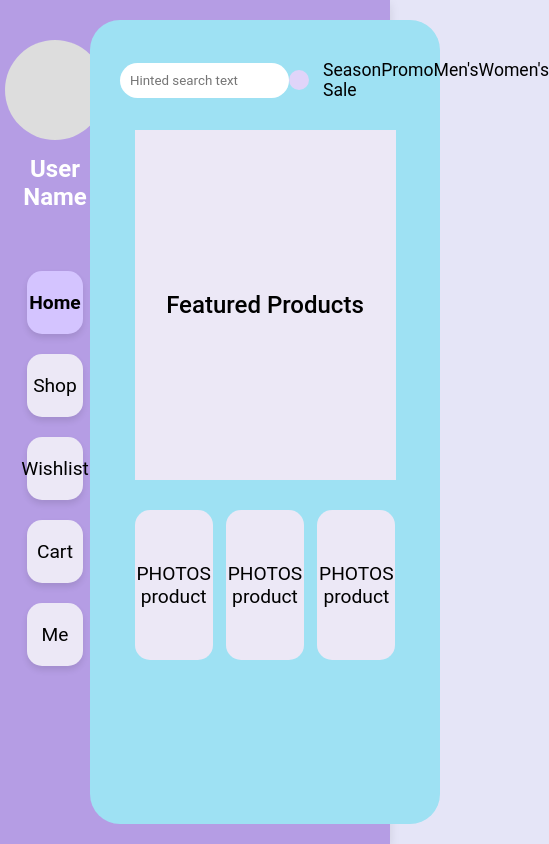
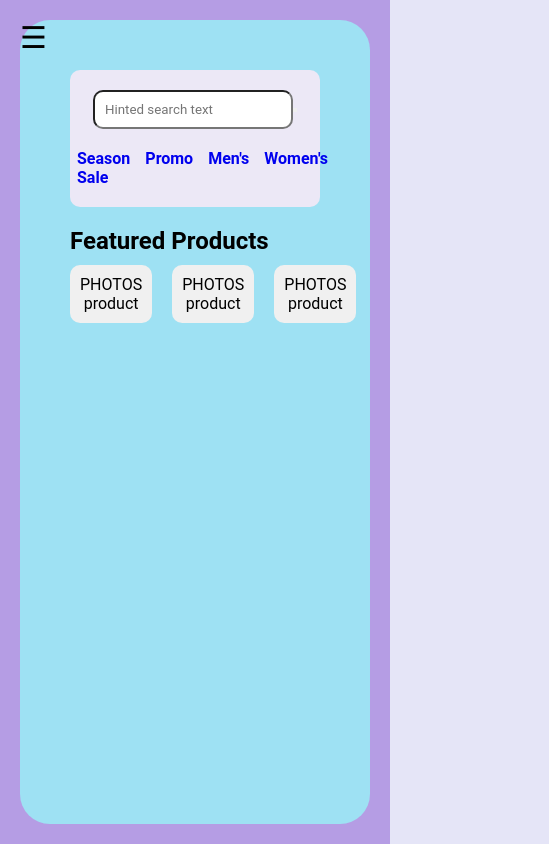
Before and after one commit to kaxanni/ecomms-html-js, a plain HTML site: page frontend/customer_page/customer_home.html in a window 390 px wide. Shown: the whole page, 549 px wide, since content can reach past the window. Drawn offline with Linux system fonts and the light colour scheme.

```diff
--- a/frontend/customer_page/customer_home.html
+++ b/frontend/customer_page/customer_home.html
@@ -7,6 +7,9 @@
     <link rel="stylesheet" href="styles/home_cus.css">
 </head>
 <body>
+    <!-- Add hamburger icon in the header -->
+    <div class="hamburger" onclick="toggleSidebar()">☰</div>
+
     <div class="container">
         <!-- Sidebar -->
         <div class="sidebar">
@@ -56,5 +59,11 @@
             </div>
         </div>
     </div>
+    <script>
+        function toggleSidebar() {
+            document.querySelector('.sidebar').classList.toggle('expanded');
+            document.querySelector('.main-wrapper').classList.toggle('shifted');
+        }
+    </script>
 </body>
 </html>
--- a/frontend/customer_page/styles/cart_cus.css
+++ b/frontend/customer_page/styles/cart_cus.css
@@ -11,7 +11,7 @@
     display: flex;
     justify-content: center;
     align-items: center;
-    height: 100vh; /* Make sure body takes the full screen height */
+    height: 100vh;
 }
 
 /* Violet container encapsulating the blue content */
@@ -19,24 +19,25 @@
     display: flex;
     flex-direction: row;
     background-color: #b59de4;
-    height: 100vh; /* Adjusted height for encapsulation */
-    width: 100vw; /* Set width to 90% of the viewport */
-    border-radius: 0px; /* Rounded corners for violet box */
+    height: 100vh;
+    width: 100%;
+    border-radius: 0px;
     padding: 20px;
-    box-shadow: 0 4px 10px rgba(0, 0, 0, 0.1); /* Slight shadow for depth */
+    box-shadow: 0 4px 10px rgba(0, 0, 0, 0.1);
 }
 
 /* Sidebar styling */
 .sidebar {
     background-color: #b59de4;
-    width: 20%; /* Sidebar takes 20% of the container */
+    width: 20%;
     display: flex;
     flex-direction: column;
     align-items: center;
     padding: 20px 0;
-
+    transition: left 0.3s ease;
 }
 
+/* Profile styling */
 .profile {
     text-align: center;
     margin-bottom: 40px;
@@ -63,7 +64,6 @@
     list-style-type: none;
     padding-left: 0;
     width: 100%;
-
 }
 
 nav ul li {
@@ -73,16 +73,15 @@
 nav ul li a {
     display: flex;
     align-items: center;
-    justify-content: center; /* Center the text inside the buttons */
+    justify-content: center;
     padding: 20px;
     background-color: #ece8f6;
     color: black;
     text-decoration: none;
     border-radius: 15px;
     font-size: 1.2em;
-    width: 100%; /* Full width in the sidebar */
+    width: 100%;
     box-shadow: 0px 4px 6px rgba(0, 0, 0, 0.1);
-    position: relative;
 }
 
 nav ul li a.active {
@@ -96,13 +95,12 @@
 
 /* Main wrapper (blue container) */
 .main-wrapper {
-    width: 100%; /* Main content takes   80% of the container */
+    width: 100%;
+    background-color: #9ee1f3;
+    border-radius: 30px;
+    padding: 30px;
     display: flex;
     flex-direction: column;
-    background-color: #9ee1f3; /* Light blue background */
-    border-radius: 30px;
-    padding: 30px; /* Add padding for better spacing */
-    box-sizing: border-box;
 }
 
 /* Cart grid */
@@ -116,26 +114,25 @@
     background-color: #ece8f6;
     padding: 20px;
     width: 30%;
-    height: 200px;
+    height: 150px;
     margin-bottom: 20px;
     border-radius: 15px;
     display: flex;
     flex-direction: column;
     align-items: center;
-    justify-content: space-between;
+    justify-content: center;
     text-align: center;
 }
 
 .product-photo {
     font-size: 1.2em;
+    margin-bottom: 10px;
 }
-
 .cart-buttons {
     display: flex;
     justify-content: space-between;
     width: 100%;
 }
-
 .cart-buttons button {
     flex: 1;
     padding: 10px;
@@ -151,3 +148,55 @@
 .cart-buttons button:hover {
     background-color: #a58bd2;
 }
+
+.product-details {
+    font-size: 1em;
+}
+
+/* Hamburger Icon */
+.hamburger {
+    display: none;
+    position: absolute;
+    top: 20px;
+    left: 20px;
+    font-size: 30px;
+    cursor: pointer;
+    z-index: 1001;
+}
+
+/* Show the hamburger icon on smaller screens */
+@media (max-width: 768px) {
+    .hamburger {
+        display: block;
+    }
+
+    /* Sidebar styling for small screens */
+    .sidebar {
+        position: fixed;
+        top: 0;
+        left: -250px;
+        width: 250px;
+        height: 100vh;
+        transition: left 0.3s ease;
+        z-index: 1000;
+    }
+
+    /* Sidebar expanded */
+    .sidebar.expanded {
+        left: 0;
+    }
+
+    /* Adjust main content when sidebar is visible */
+    .main-wrapper.shifted {
+        margin-left: 250px;
+    }
+
+    .main-wrapper {
+        width: 100%;
+        overflow-y: auto;
+    }
+
+    .cart-item {
+        width: 100%;
+    }
+}
--- a/frontend/customer_page/styles/home_cus.css
+++ b/frontend/customer_page/styles/home_cus.css
@@ -11,29 +11,27 @@
     display: flex;
     justify-content: center;
     align-items: center;
-    height: 100vh; /* Make sure body takes the full screen height */
+    height: 100vh;
   }
 
-/* Violet container encapsulating the blue content */
   .container {
     display: flex;
     flex-direction: row;
     background-color: #b59de4;
-    height: 100vh; /* Adjusted height for encapsulation */
-    width: 100vw; /* Set width to 90% of the viewport */
-    border-radius: 0px; /* Rounded corners for violet box */
+    height: 100vh;
+    width: 100vw;
     padding: 20px;
-    box-shadow: 0 4px 10px rgba(0, 0, 0, 0.1); /* Slight shadow for depth */
+    box-shadow: 0 4px 10px rgba(0, 0, 0, 0.1);
   }
 
-/* Sidebar styling */
   .sidebar {
     background-color: #b59de4;
-    width: 20%; /* Sidebar takes 20% of the container */
+    width: 20%;
     display: flex;
     flex-direction: column;
     align-items: center;
     padding: 20px 0;
+    transition: left 0.3s ease;
   }
 
   .profile {
@@ -49,11 +47,6 @@
     margin-bottom: 15px;
   }
 
-.sidebar h2 {
-    color: white;
-    font-size: 1.5em;
-}
-
   nav {
     width: 80%;
   }
@@ -62,25 +55,6 @@
     list-style-type: none;
     padding-left: 0;
     width: 100%;
-}
-
-nav ul li {
-    margin: 20px 0;
-}
-
-nav ul li a {
-    display: flex;
-    align-items: center;
-    justify-content: center; /* Center the text inside the buttons */
-    padding: 20px;
-    background-color: #ece8f6;
-    color: black;
-    text-decoration: none;
-    border-radius: 15px;
-    font-size: 1.2em;
-    width: 100%; /* Full width in the sidebar */
-    box-shadow: 0px 4px 6px rgba(0, 0, 0, 0.1);
-    position: relative;
   }
 
   nav ul li a.active {
@@ -92,108 +66,167 @@
     background-color: #c3a6f0;
   }
 
-/* Main content */
+  nav ul li {
+    margin: 20px 0;
+  }
+
+  nav ul li a {
+    display: flex;
+    align-items: center;
+    justify-content: center;
+    padding: 20px;
+    background-color: #ece8f6;
+    color: black;
+    text-decoration: none;
+    border-radius: 15px;
+    font-size: 1.2em;
+    width: 100%;
+    box-shadow: 0px 4px 6px rgba(0, 0, 0, 0.1);
+  }
+
   .main-wrapper {
-    width: 100%; /* Main content takes 80% of the container */
+    width: 100%;
+    display: flex;
+    flex-direction: row;
+    background-color: #9ee1f3;
+    border-radius: 30px;
+    padding: 30px;
+    box-sizing: border-box;
+    justify-content: center;
+    transition: margin-left 0.3s ease;
+  }
+
+  .hamburger {
+    display: none;
+    position: absolute;
+    top: 20px;
+    left: 20px;
+    font-size: 30px;
+    cursor: pointer;
+    z-index: 1001; /* Ensure hamburger is above content */
+  }
+
+  .main-content {
+    width: 100%;
+  }
+
+  .header {
     display: flex;
     flex-direction: column;
-    background-color: #9ee1f3; /* Light blue background */
-    border-radius: 30px;
-    padding: 30px; /* Add padding for better spacing */
-    box-sizing: border-box;
-}
-
-/* Header section (search bar and navbar) */
-.header {
-    display: flex;
-    justify-content: space-between;
+    justify-content: flex-start;
     align-items: center;
+    padding: 20px;
+    background-color: #ece8f6;
+    border-radius: 10px;
     width: 100%;
-    margin-bottom: 20px;
   }
 
   .search-bar {
+    width: 100%;
     display: flex;
+    justify-content: center;
     align-items: center;
-    width: 65%; /* Adjust width for the search bar */
-    justify-content: center; /* Align the search bar to the left */
-    margin-right: auto; /* Push the search bar to the left */
+    margin-bottom: 10px;
   }
 
   .search-bar input {
-    width: 90%;
+    width: 200px;
     padding: 10px;
-    border: none;
-    border-radius: 30px;
-}
-
-.search-bar button {
-    padding: 10px;
-    border: none;
-    background-color: #e0d4f9;
-    border-radius: 50%;
-    cursor: pointer;
+    border-radius: 10px;
   }
 
   .navbar {
+    width: 100%;
     display: flex;
-    justify-content: space-between;
-    width: 30%;
+    justify-content: center;
+    margin-top: 10px;
   }
 
   .navbar a {
-    color: black;
+    margin-left: 15px;
     text-decoration: none;
-    padding: 10px 0px;
-    border-radius: 10px;
-    font-size: 1.1em;
-    transition: color 0.3s ease, font-weight 0.3s ease;
-}
-
-.navbar a:hover {
-    color: black;
     font-weight: bold;
   }
 
-/* Featured products section */
   .featured {
-    display: flex;
-    flex-direction: column;
-    align-items: center;
-    width: 100%;
-
+    margin-top: 20px;
   }
 
   .featured-product {
-    background-color: #ece8f6;
-    padding: 20px;
-    text-align: center;
-    margin-bottom: 30px; /* Adjust margin for better spacing */
-    width: 90%; /* Make it a bit smaller than full width */
-    height: 350px; /* Adjust height of the featured product area */
-    display: flex;
-    align-items: center;
-    justify-content: center;
     font-size: 1.5em;
-    font-weight: 500;
+    font-weight: bold;
   }
 
   .product-grid {
     display: flex;
-    justify-content: space-between;
-    width: 100%;
-    padding: 0 5%; /* Add padding for spacing */
+    gap: 20px;
+    margin-top: 10px;
   }
 
   .product-item {
-    background-color: #ece8f6;
+    background-color: #f0f0f0;
+    padding: 10px;
+    border-radius: 10px;
+    width: 200px;
+    text-align: center;
+  }
+
+  @media (max-width: 768px) {
+    .container {
+      position: relative;
+    }
+
+    .sidebar {
+      position: fixed;
+      top: 0;
+      left: -250px; /* Initially hide sidebar off-screen */
+      width: 250px;
+      height: 100vh;
+      background-color: #b59de4;
+      display: flex;
+      flex-direction: column;
+      align-items: center;
+      padding-top: 50px;
+      transition: left 0.3s ease;
+      z-index: 1000;
+    }
+
+    .sidebar.expanded {
+      left: 0; /* Show the sidebar */
+    }
+
+    .main-wrapper.shifted {
+      margin-left: 250px; /* Push the content to the right when sidebar opens */
+    }
+
+    .hamburger {
+      display: block; /* Show hamburger in mobile view */
+    }
+
+    .main-wrapper {
+      width: 100%;
+    }
+
+    .main-content {
       padding: 20px;
-    width: 30%; /* Each product takes up 30% of the available width */
-    height: 150px; /* Adjust height of product items */
+      width: 100%;
+    }
+
+    .nav-links {
+      list-style: none;
+      padding: 0;
+      width: 100%;
+    }
+    .nav-links li {
+      margin: 20px 0;
+    }
+
+    .nav-links a {
+      color: black;
+      text-decoration: none;
+      font-size: 1.5em;
+      display: block;
       text-align: center;
-    font-size: 1.2em;
-    display: flex;
-    align-items: center;
-    justify-content: center;
-    border-radius: 15px;
+      padding: 15px;
     }
+  }
--- a/frontend/customer_page/styles/invoice_cus.css
+++ b/frontend/customer_page/styles/invoice_cus.css
@@ -18,11 +18,10 @@
   display: flex;
   flex-direction: row;
   background-color: #b59de4;
-  height: 100vh; /* Adjusted height for encapsulation */
-  width: 100vw; /* Set width to 90% of the viewport */
-  border-radius: 0px; /* Rounded corners for violet box */
+  height: 100vh;
+  width: 100vw;
   padding: 20px;
-  box-shadow: 0 4px 10px rgba(0, 0, 0, 0.1); /* Slight shadow for depth */
+  box-shadow: 0 4px 10px rgba(0, 0, 0, 0.1);
 }
 
 .sidebar {
@@ -46,14 +45,7 @@
   border-radius: 50%;
   margin-bottom: 15px;
 }
-.sidebar {
-  background-color: #b59de4;
-  width: 20%; /* Sidebar takes 20% of the container */
-  display: flex;
-  flex-direction: column;
-  align-items: center;
-  padding: 20px 0;
-}
+
 nav {
   width: 80%;
 }
@@ -63,10 +55,12 @@
   padding-left: 0;
   width: 100%;
 }
+
 nav ul li a.active {
   background-color: #d4c4ff;
   font-weight: bold;
 }
+
 nav ul li a:hover {
   background-color: #c3a6f0;
 }
@@ -78,25 +72,24 @@
 nav ul li a {
   display: flex;
   align-items: center;
-  justify-content: center; /* Center the text inside the buttons */
+  justify-content: center;
   padding: 20px;
   background-color: #ece8f6;
   color: black;
   text-decoration: none;
   border-radius: 15px;
   font-size: 1.2em;
-  width: 100%; /* Full width in the sidebar */
+  width: 100%;
   box-shadow: 0px 4px 6px rgba(0, 0, 0, 0.1);
-  position: relative;
 }
 
 .main-wrapper {
-  width: 100%; /* Main content takes 80% of the container */
+  width: 100%;
   display: flex;
   flex-direction: row;
-  background-color: #9ee1f3; /* Light blue background */
+  background-color: #9ee1f3;
   border-radius: 30px;
-  padding: 30px; /* Add padding for better spacing */
+  padding: 30px;
   box-sizing: border-box;
   justify-content: center;
 }
@@ -119,7 +112,8 @@
   font-size: 1.3em;
 }
 
-.invoice-content p, .invoice-content table {
+.invoice-content p,
+.invoice-content table {
   margin: 10px 0;
 }
 
@@ -128,15 +122,18 @@
   border-collapse: collapse;
 }
 
-.invoice-content table th, .invoice-content table td {
+.invoice-content table th,
+.invoice-content table td {
   border-bottom: 1px solid #ccc;
   padding: 8px;
   text-align: left;
 }
+
 .sidebar h2 {
   color: white;
   font-size: 1.5em;
 }
+
 button {
   margin-top: 20px;
   padding: 10px 20px;
@@ -150,3 +147,72 @@
 button:hover {
   background-color: #a68cd0;
 }
+
+/* Mobile view adjustments */
+@media (max-width: 768px) {
+  .container {
+    position: relative;
+  }
+
+  .sidebar {
+    position: fixed;
+    top: 0;
+    left: -250px; /* Initially hide sidebar off-screen */
+    width: 250px;
+    height: 100vh;
+    background-color: #b59de4;
+    display: flex;
+    flex-direction: column;
+    align-items: center;
+    padding-top: 50px;
+    transition: left 0.3s ease; /* Smooth sliding */
+    z-index: 1000;
+  }
+
+  .sidebar.expanded {
+    left: 0; /* Show the sidebar */
+  }
+
+  .hamburger {
+    display: block;
+    position: absolute;
+    top: 20px;
+    left: 20px;
+    font-size: 30px;
+    cursor: pointer;
+    z-index: 1001; /* Make sure hamburger is on top of content */
+  }
+
+  .main-wrapper {
+    transition: margin-left 0.3s ease; /* Smooth transition for pushing the content */
+    width: 100%;
+  }
+
+  .main-wrapper.shifted {
+    margin-left: 250px; /* Push the content to the right when sidebar opens */
+  }
+
+  .invoice-content {
+    width: 100%;
+    padding: 15px;
+  }
+
+  .nav-links {
+    list-style: none;
+    padding: 0;
+    width: 100%;
+  }
+
+  .nav-links li {
+    margin: 20px 0;
+  }
+
+  .nav-links a {
+    color: black;
+    text-decoration: none;
+    font-size: 1.5em;
+    display: block;
+    text-align: center;
+    padding: 15px;
+  }
+}
--- a/frontend/customer_page/styles/profile_cus.css
+++ b/frontend/customer_page/styles/profile_cus.css
@@ -11,29 +11,29 @@
     display: flex;
     justify-content: center;
     align-items: center;
-    height: 100vh; /* Make sure body takes the full screen height */
+    height: 100vh;
 }
 
-/* Violet container encapsulating the blue content */
+/* Container */
 .container {
     display: flex;
     flex-direction: row;
     background-color: #b59de4;
-    height: 100vh; /* Adjusted height for encapsulation */
-    width: 100vw; /* Set width to 90% of the viewport */
-    border-radius: 0px; /* Rounded corners for violet box */
+    height: 100vh;
+    width: 100vw;
     padding: 20px;
-    box-shadow: 0 4px 10px rgba(0, 0, 0, 0.1); /* Slight shadow for depth */
+    box-shadow: 0 4px 10px rgba(0, 0, 0, 0.1);
 }
 
-/* Sidebar styling */
+/* Sidebar */
 .sidebar {
     background-color: #b59de4;
-    width: 20%; /* Sidebar takes 20% of the container */
+    width: 20%;
     display: flex;
     flex-direction: column;
     align-items: center;
     padding: 20px 0;
+    transition: left 0.3s ease;
 }
 
 .profile {
@@ -47,11 +47,6 @@
     height: 100px;
     border-radius: 50%;
     margin-bottom: 15px;
-}
-
-.sidebar h2 {
-    color: white;
-    font-size: 1.5em;
 }
 
 nav {
@@ -71,14 +66,14 @@
 nav ul li a {
     display: flex;
     align-items: center;
-    justify-content: center; /* Center the text inside the buttons */
+    justify-content: center;
     padding: 20px;
     background-color: #ece8f6;
     color: black;
     text-decoration: none;
     border-radius: 15px;
     font-size: 1.2em;
-    width: 100%; /* Full width in the sidebar */
+    width: 100%;
     box-shadow: 0px 4px 6px rgba(0, 0, 0, 0.1);
     position: relative;
 }
@@ -92,7 +87,7 @@
     background-color: #c3a6f0;
 }
 
-/* Main wrapper (blue container) */
+/* Main wrapper */
 .main-wrapper {
     width: 100%;
     background-color: #9ee1f3;
@@ -101,8 +96,6 @@
     display: flex;
     flex-direction: column;
 }
-
-/* Logout Button */
 .logout {
     display: flex;
     justify-content: flex-end;
@@ -121,6 +114,39 @@
 
 .logout button:hover {
     background-color: #a58bd2;
+}
+
+
+
+/* Header (search bar) */
+.header {
+    display: flex;
+    justify-content: space-between;
+    align-items: center;
+    width: 100%;
+    margin-bottom: 20px;
+}
+
+.search-bar {
+    display: flex;
+    align-items: center;
+    width: 65%;
+    justify-content: center;
+    margin-right: auto;
+}
+
+.search-bar input {
+    width: 90%;
+    padding: 10px;
+    border-radius: 30px;
+}
+
+.search-bar button {
+    padding: 10px;
+    border: none;
+    background-color: #e0d4f9;
+    border-radius: 50%;
+    cursor: pointer;
 }
 
 /* Purchase Section */
@@ -151,7 +177,7 @@
     margin-right: 0;
 }
 
-/* Info Section (Payment Method and Address) */
+/* Info Section */
 .info-section {
     display: flex;
     justify-content: space-between;
@@ -165,17 +191,70 @@
     border-radius: 20px;
 }
 
-.info-box h3 {
-    text-align: center;
-}
-
-/* Transaction History Section */
+/* Transaction History */
 .transaction-history {
     background-color: #ece8f6;
     padding: 20px;
     border-radius: 20px;
 }
 
-.transaction-history h3 {
-    text-align: center;
+/* Responsive design */
+@media (max-width: 768px) {
+    .container {
+        flex-direction: column;
+        overflow: visible;
+    }
+
+    .sidebar {
+        position: fixed;
+        top: 0;
+        left: -250px;
+        width: 250px;
+        height: 100vh;
+        transition: left 0.3s ease;
+        z-index: 1000;
+    }
+
+    .sidebar.expanded {
+        left: 0;
+    }
+
+    .hamburger {
+        display: block;
+        position: absolute;
+        top: 20px;
+        left: 20px;
+        font-size: 30px;
+        cursor: pointer;
+        z-index: 1001;
+    }
+
+    .main-wrapper {
+        width: 100%;
+        overflow-y: auto;
+    }
+
+    .main-wrapper.shifted {
+        margin-left: 250px;
+    }
+
+    .purchase-grid {
+        flex-direction: column;
+    }
+
+    .purchase-item {
+        width: 100%;
+        margin-right: 0;
+        margin-bottom: 10px;
+    }
+
+    .info-section {
+        flex-direction: column;
+        align-items: center;
+    }
+
+    .info-box {
+        width: 100%;
+        margin-bottom: 20px;
+    }
 }
--- a/frontend/customer_page/styles/shop_cus.css
+++ b/frontend/customer_page/styles/shop_cus.css
@@ -19,21 +19,21 @@
     display: flex;
     flex-direction: row;
     background-color: #b59de4;
-    height: 100vh; /* Adjusted height for encapsulation */
-    width: 100vw; /* Set width to 90% of the viewport */
-    border-radius: 0px; /* Rounded corners for violet box */
+    height: 100vh;
+    width: 100vw;
     padding: 20px;
-    box-shadow: 0 4px 10px rgba(0, 0, 0, 0.1); /* Slight shadow for depth */
+    box-shadow: 0 4px 10px rgba(0, 0, 0, 0.1);
 }
 
 /* Sidebar styling */
 .sidebar {
     background-color: #b59de4;
-    width: 20%; /* Sidebar takes 20% of the container */
+    width: 20%;
     display: flex;
     flex-direction: column;
     align-items: center;
     padding: 20px 0;
+    transition: left 0.3s ease;
 }
 
 .profile {
@@ -47,11 +47,6 @@
     height: 100px;
     border-radius: 50%;
     margin-bottom: 15px;
-}
-
-.sidebar h2 {
-    color: white;
-    font-size: 1.5em;
 }
 
 nav {
@@ -71,14 +66,14 @@
 nav ul li a {
     display: flex;
     align-items: center;
-    justify-content: center; /* Center the text inside the buttons */
+    justify-content: center;
     padding: 20px;
     background-color: #ece8f6;
     color: black;
     text-decoration: none;
     border-radius: 15px;
     font-size: 1.2em;
-    width: 100%; /* Full width in the sidebar */
+    width: 100%;
     box-shadow: 0px 4px 6px rgba(0, 0, 0, 0.1);
     position: relative;
 }
@@ -92,15 +87,16 @@
     background-color: #c3a6f0;
 }
 
-/* Main wrapper (blue container) */
+/* Main wrapper */
 .main-wrapper {
-    width: 100%; /* Main content takes 80% of the container */
+    width: 100%;
     display: flex;
     flex-direction: column;
-    background-color: #9ee1f3; /* Light blue background */
+    background-color: #9ee1f3;
     border-radius: 30px;
-    padding: 30px; /* Add padding for better spacing */
+    padding: 30px;
     box-sizing: border-box;
+    position: relative;
 }
 
 /* Header (search bar) */
@@ -115,15 +111,14 @@
 .search-bar {
     display: flex;
     align-items: center;
-    width: 65%; /* Adjust width for the search bar */
-    justify-content: center; /* Align the search bar to the left */
-    margin-right: auto; /* Push the search bar to the left */
+    width: 65%;
+    justify-content: center;
+    margin-right: auto;
 }
 
 .search-bar input {
     width: 90%;
     padding: 10px;
-    border: none;
     border-radius: 30px;
 }
 
@@ -190,3 +185,52 @@
 .product-item p {
     font-size: 1em;
 }
+
+/* Responsive design */
+@media (max-width: 768px) {
+    .container {
+        flex-direction: column;
+        overflow: visible;
+    }
+    .search-bar {
+        padding: 5px;
+
+    }
+
+    .sidebar {
+        position: fixed;
+        top: 0;
+        left: -250px;
+        width: 250px;
+        height: 100vh;
+        transition: left 0.3s ease;
+        z-index: 1000;
+    }
+
+    .sidebar.expanded {
+        left: 0;
+    }
+
+    .hamburger {
+        display: block;
+        position: absolute;
+        top: 20px;
+        left: 20px;
+        font-size: 30px;
+        cursor: pointer;
+        z-index: 1001;
+    }
+
+    .main-wrapper {
+        width: 100%;
+        overflow-y: auto;
+    }
+
+    .main-wrapper.shifted {
+        margin-left: 250px;
+    }
+
+    .product-item {
+        width: 100%;
+    }
+}
--- a/frontend/customer_page/styles/wish_cus.css
+++ b/frontend/customer_page/styles/wish_cus.css
@@ -34,8 +34,10 @@
     flex-direction: column;
     align-items: center;
     padding: 20px 0;
+    transition: left 0.3s ease;
 }
 
+/* Profile styling */
 .profile {
     text-align: center;
     margin-bottom: 40px;
@@ -71,7 +73,7 @@
 nav ul li a {
     display: flex;
     align-items: center;
-    justify-content: center; /* Center the text inside the buttons */
+    justify-content: center;
     padding: 20px;
     background-color: #ece8f6;
     color: black;
@@ -131,3 +133,51 @@
 .product-details {
     font-size: 1em;
 }
+
+/* Hamburger Icon */
+.hamburger {
+    display: none; /* Hidden by default */
+    position: absolute;
+    top: 20px;
+    left: 20px;
+    font-size: 30px;
+    cursor: pointer;
+    z-index: 1001; /* Make sure it’s above other content */
+}
+
+/* Show the hamburger icon on smaller screens */
+@media (max-width: 768px) {
+    .hamburger {
+        display: block; /* Display it only on small screens */
+    }
+
+    /* Sidebar styling for small screens */
+    .sidebar {
+        position: fixed;
+        top: 0;
+        left: -250px; /* Hidden off the screen */
+        width: 250px;
+        height: 100vh;
+        transition: left 0.3s ease;
+        z-index: 1000;
+    }
+
+    /* Sidebar expanded */
+    .sidebar.expanded {
+        left: 0; /* Move into view */
+    }
+
+    /* Adjust main content when sidebar is visible */
+    .main-wrapper.shifted {
+        margin-left: 250px; /* Shift content to the right */
+    }
+
+    .main-wrapper {
+        width: 100%;
+        overflow-y: auto;
+    }
+
+    .wishlist-item {
+        width: 100%;
+    }
+}
```
Also changed, not shown: frontend/customer_page/customer_cart.html (+5 -0 lines), frontend/customer_page/customer_invoice.html (+14 -6 lines), frontend/customer_page/customer_profile.html (+7 -0 lines), frontend/customer_page/customer_shop.html (+9 -0 lines), frontend/customer_page/customer_wish.html (+7 -0 lines), frontend/seller_page/seller_dashboard.html (+1 -0 lines). Lines whose indentation alone changed are shown as unchanged.
